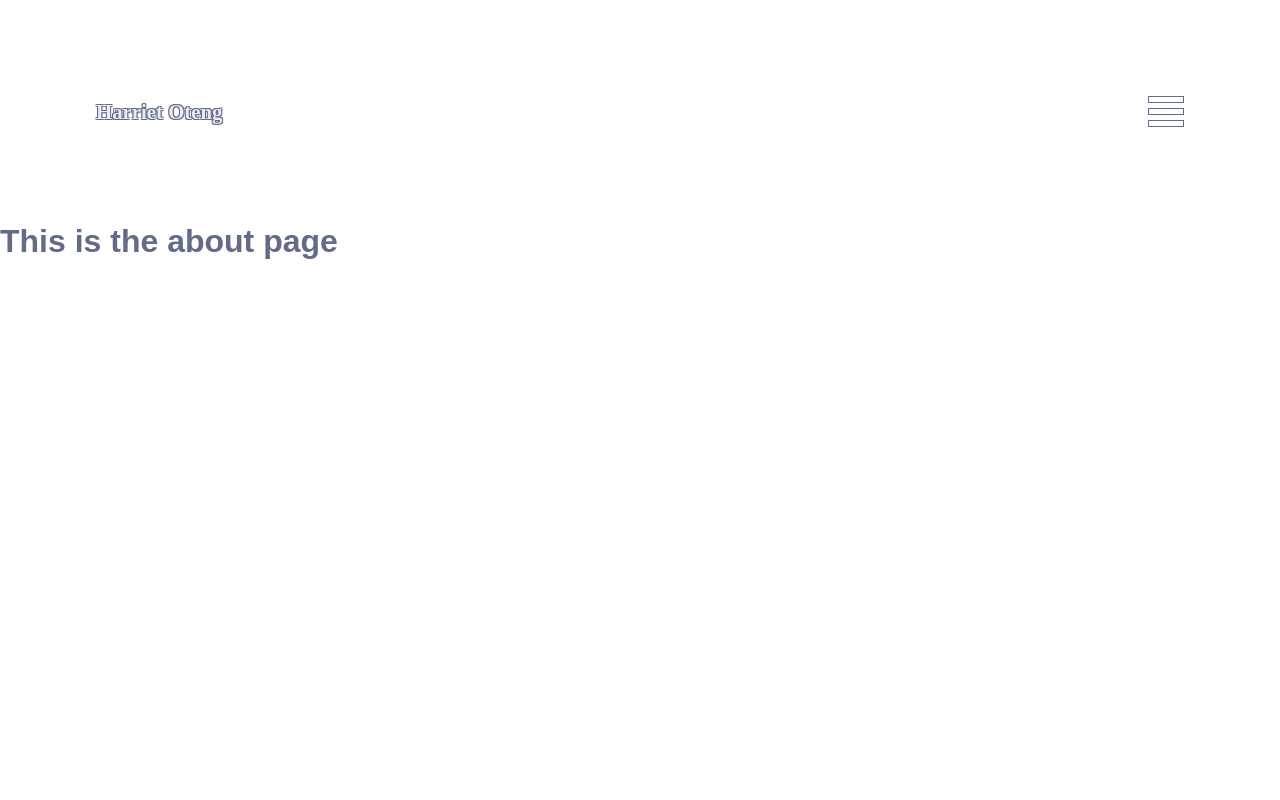
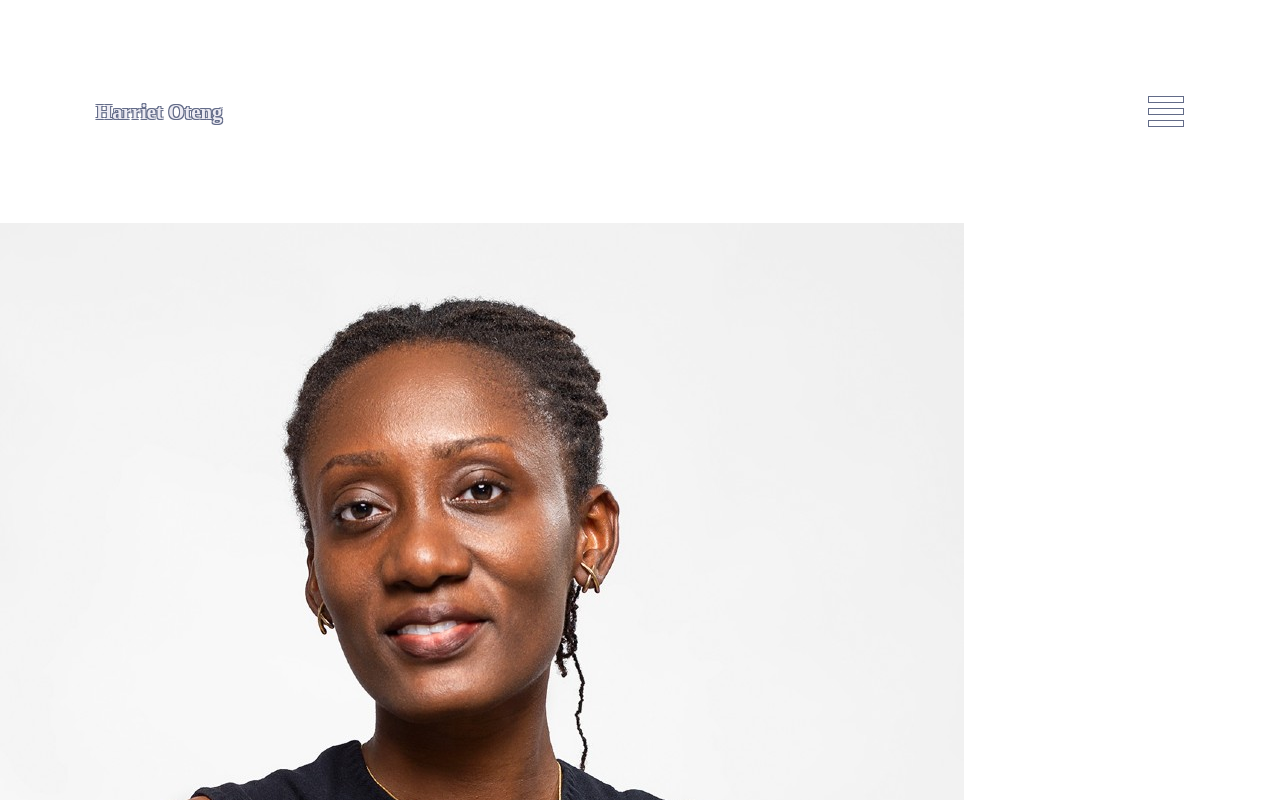
Before and after one commit to newhoteng/X-portfolio, a React (Create React App) app: page /about in a window 1280 px wide. Shown: the top 800 px of the page. Built offline with nearby package versions, Linux system fonts and the light colour scheme; a web font is replaced by a local one.

Commit message:
Add profile image

```diff
--- a/src/components/About.js
+++ b/src/components/About.js
@@ -1,8 +1,12 @@
 import React from 'react';
+import profilePic from '../images/HT2-cropped.jpg';
 
 function About() {
   return (
-    <h1>This is the about page</h1>
+    <div>
+      <div><img src={profilePic} alt="Harriet in a black dress" /></div>
+      <h1>This is the about page</h1>
+    </div>
   );
 }
 
```
Also changed, not shown: src/images/HT2-cropped.jpg (added).
